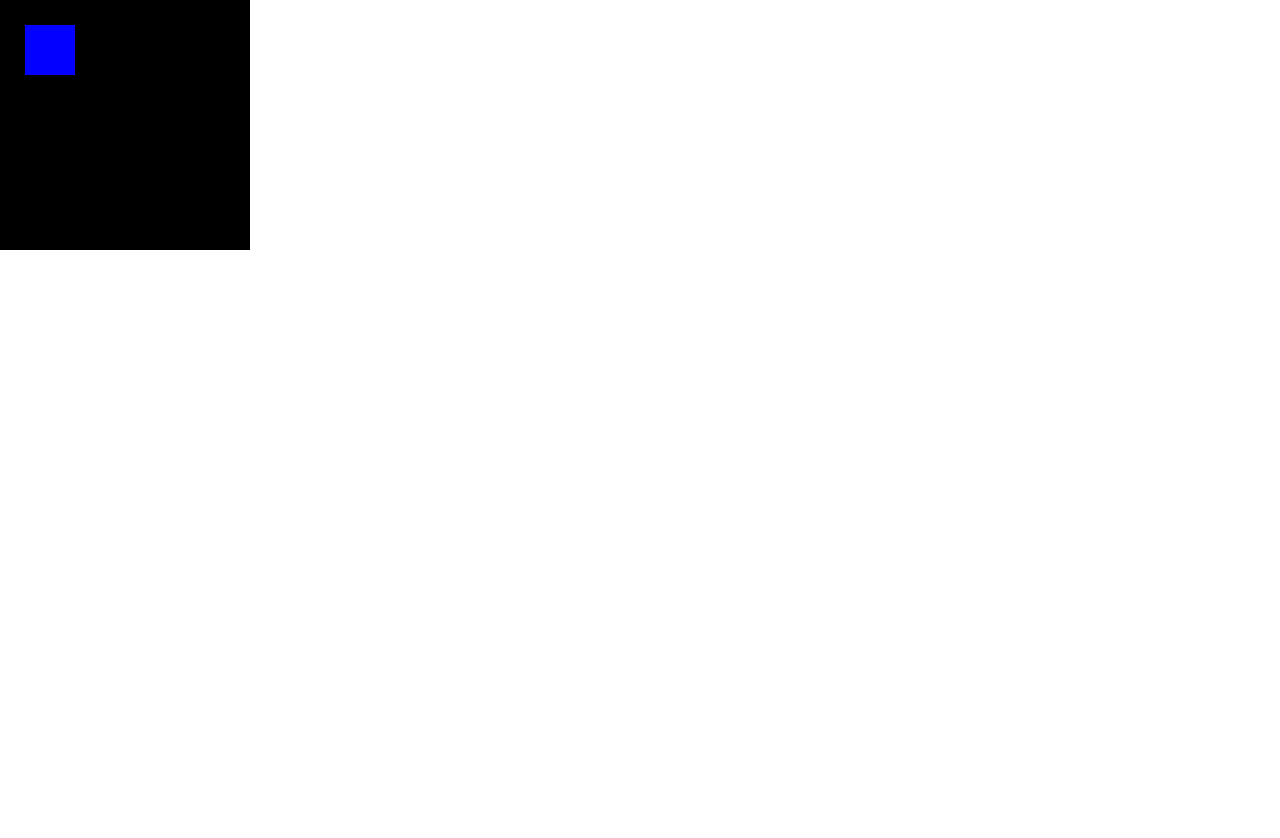
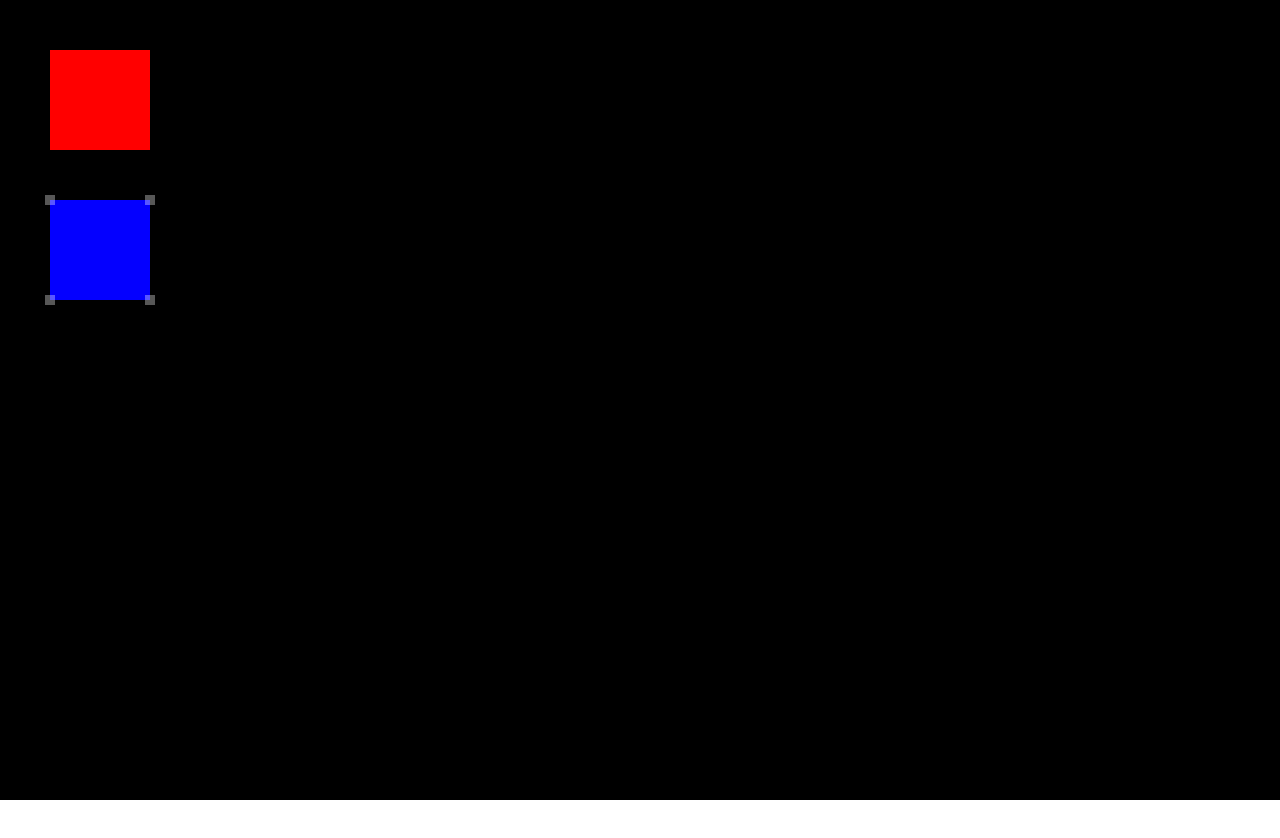
Before and after one commit to font3r/luma, a website built with Vite: page index.html in a window 1280 px wide. Before the commit the page ends 804 px from the top, so only its background shows below. Built offline with nearby package versions, Linux system fonts and the light colour scheme.

Commit message:
feat: working shapes

```diff
--- a/index.html
+++ b/index.html
@@ -10,10 +10,18 @@
       padding: 0;
       box-sizing: border-box;
     }
+
+    #background {
+      background-color: black;
+      width: 100vw;
+      height: 100vh;
+    }
   </style>
 </head>
 <body>
-  <canvas id="main-canvas"></canvas>
+  <div id="background">
+    <canvas id="main-canvas"></canvas>
+  </div>
   <script type="module" src="/src/index.ts"></script>
 </body>
 </html>
--- a/src/canvas.ts
+++ b/src/canvas.ts
@@ -1,15 +1,95 @@
-import { Point, Shape } from "./shapes/shapes";
+import { CanvasObject, Point, Shape } from "./shapes/shapes";
 
-export function draw(canvas: CanvasRenderingContext2D, shape: Shape, position: Point | null = null): void {
+const WIDTH = window.innerWidth;
+const HEIGHT = window.innerHeight;
+
+const SNAP_POINT_WIDTH = 10;
+const SNAP_POINT_HEIGHT = 10;
+
+export const state: CanvasObject[] = [
+  {
+    id: "blue",
+    position: { x: 50, y: 200 },
+    shape: { width: 100, height: 100, backgroundColor: "#0400ff" },
+    snappingPoints: [
+      { width: SNAP_POINT_WIDTH, height: SNAP_POINT_HEIGHT, backgroundColor: "#ffffff57" },
+      { width: SNAP_POINT_WIDTH, height: SNAP_POINT_HEIGHT, backgroundColor: "#ffffff57" },
+      { width: SNAP_POINT_WIDTH, height: SNAP_POINT_HEIGHT, backgroundColor: "#ffffff57" },
+      { width: SNAP_POINT_WIDTH, height: SNAP_POINT_HEIGHT, backgroundColor: "#ffffff57" },
+    ]
+  },
+  {
+    id: "red",
+    position: { x: 50, y: 50 },
+    shape: { width: 100, height: 100, backgroundColor: "#ff0000" },
+    snappingPoints: []
+  }
+]
+
+export function drawShape(canvas: CanvasRenderingContext2D, shape: Shape, position: Point): void {
   canvas.fillStyle = shape.backgroundColor;
   canvas.fillRect(
-    position?.x ?? 0,
-    position?.y ??  0,
-    shape.width,
-    shape.height);
+    position.x, position.y,
+    shape.width, shape.height);
+}
+
+export function drawCanvasObject(canvas: CanvasRenderingContext2D, canvasObject: CanvasObject): void {
+  const shape = canvasObject.shape
+  const position = canvasObject.position
+
+  canvas.fillStyle = shape.backgroundColor;
+  canvas.fillRect(
+    position.x, position.y,
+    shape.width, shape.height);
+
+  // TODO: for now assume set numbers of snapping points
+  if (canvasObject.snappingPoints && canvasObject.snappingPoints.length == 4) {
+    drawSnappingPoints(canvas, canvasObject)
+  }
+}
+
+function drawSnappingPoints(canvas:CanvasRenderingContext2D, canvasObject: CanvasObject) {
+  const sp = canvasObject.snappingPoints
+
+  canvas.fillStyle = sp[0].backgroundColor;
+  canvas.fillRect(
+    canvasObject.position.x - (sp[0].height / 2),
+    canvasObject.position.y - (sp[0].width / 2),
+    sp[0].width,
+    sp[0].height);
+
+  canvas.fillStyle = sp[1].backgroundColor;
+  canvas.fillRect(
+    canvasObject.position.x - (sp[0].height / 2),
+    canvasObject.position.y + canvasObject.shape.height - (sp[0].width / 2),
+    sp[1].width,
+    sp[1].height);
+
+  canvas.fillStyle = sp[2].backgroundColor;
+  canvas.fillRect(
+    canvasObject.position.x + canvasObject.shape.width - (sp[0].height / 2),
+    canvasObject.position.y + canvasObject.shape.height - (sp[0].width / 2),
+    sp[2].width,
+    sp[2].height);
+
+  canvas.fillStyle = sp[3].backgroundColor;
+  canvas.fillRect(
+    canvasObject.position.x + canvasObject.shape.width - (sp[0].height / 2),
+    canvasObject.position.y - (sp[0].height / 2),
+    sp[3].width,
+    sp[3].height);
 }
 
 export function resizeCanvas(canvas: HTMLCanvasElement): void {
-  canvas.width = window.innerWidth
-  canvas.height = window.innerHeight
+  canvas.width = HEIGHT
+  canvas.height = WIDTH
 }
+
+export function animate(ctx: CanvasRenderingContext2D): void {
+  ctx.clearRect(0, 0, ctx.canvas.width, ctx.canvas.height);
+  state.forEach(obj => {
+    drawCanvasObject(ctx, obj);
+  });
+
+  requestAnimationFrame(() => animate(ctx));
+}
--- a/src/index.ts
+++ b/src/index.ts
@@ -1,8 +1,9 @@
-import { draw, resizeCanvas } from "./canvas";
+import { animate, draw, resizeCanvas, state } from "./canvas";
+import { CanvasObject, isPointInObject, Point } from "./shapes/shapes";
 
 function init(): void {
   const canvas = document.getElementById("main-canvas") as HTMLCanvasElement;
-  const ctx = canvas.getContext("2d");
+  const ctx = canvas.getContext("2d")!;
 
   if (!ctx) {
     throw new Error("ctx not found")
@@ -10,8 +11,48 @@ function init(): void {
 
   resizeCanvas(canvas)
 
-  draw(ctx, { height: 250, width: 250, backgroundColor: "#000" })
-  draw(ctx, { height: 50, width: 50, backgroundColor: "#0400ff" }, { x: 25, y: 25})
+  let selectedObject: CanvasObject | null = null;
+  let dragOffset: Point | null = null;
+
+  canvas.addEventListener("mousedown", (e: MouseEvent) => {
+    const clickPos: Point = { x: e.clientX, y: e.clientY };
+
+    for (let i = 0; i < state.length; i++) {
+      if (isPointInObject(clickPos, state[i])) {
+        selectedObject = state[i];
+
+        // Difference between obj top-left corner and cursor pos
+        dragOffset = {
+          x: clickPos.x - selectedObject.position.x,
+          y: clickPos.y - selectedObject.position.y
+        };
+
+        break;
+      }
+    }
+  });
+
+  canvas.addEventListener("mouseup", () => {
+    if (selectedObject) {
+      selectedObject = null;
+      dragOffset = null;
+    }
+  });
+
+  canvas.addEventListener("mousemove", (e: MouseEvent) => {
+    if (selectedObject) {
+      const cursonPos: Point = { x: e.clientX, y: e.clientY };
+
+      if (dragOffset) {
+        selectedObject.position = {
+          x: cursonPos.x - dragOffset.x,
+          y: cursonPos.y - dragOffset.y
+        };
+      }
+    }
+  });
+
+  animate(ctx);
 };
 
 init()
--- a/src/shapes/shapes.ts
+++ b/src/shapes/shapes.ts
@@ -6,7 +6,42 @@ export type Shape = {
 
 export type HexColor = `#${string}`
 
-export type Point = {
-  x: number
-  y: number
+export type Point = { x: number; y: number }
+
+export type CanvasObject = {
+  id: string;
+  position: Point;
+  shape: Shape;
+  snappingPoints: Shape[]
 }
+
+export function isPointInObject(point: Point, obj: CanvasObject): boolean {
+  const { position, shape } = obj;
+
+  return point.x >= position.x && point.x <= position.x + shape.width
+    && point.y >= position.y && point.y <= position.y + shape.height;
+}
+
+export abstract class ShapeC {
+  width: number;
+  height: number;
+  backgroundColor: HexColor;
+
+  constructor(width: number, height: number, backgroundColor: HexColor) {
+    this.width = width;
+    this.height = height;
+    this.backgroundColor = backgroundColor;
+  }
+}
+
+export class Rectangle extends ShapeC {
+  constructor(width: number, height: number, backgroundColor: HexColor) {
+    super(width, height, backgroundColor)
+  }
+}
+
+export class Square extends ShapeC {
+  constructor(size: number, backgroundColor: HexColor) {
+    super(size, size, backgroundColor)
+  }
+}
```
Also changed, not shown: src/index.html (deleted, +0 -19 lines).
